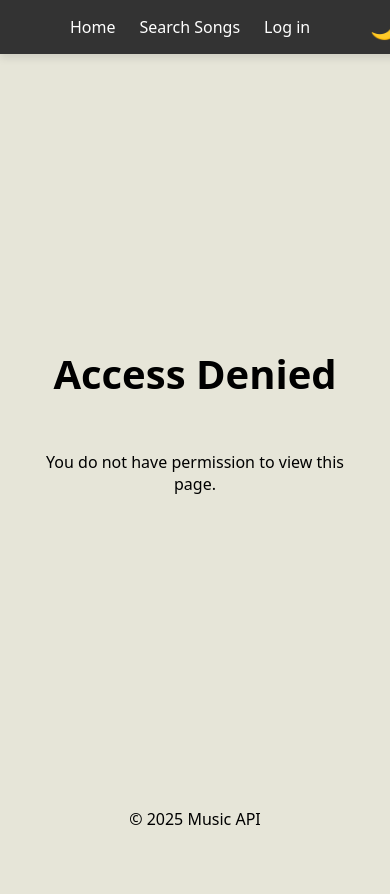
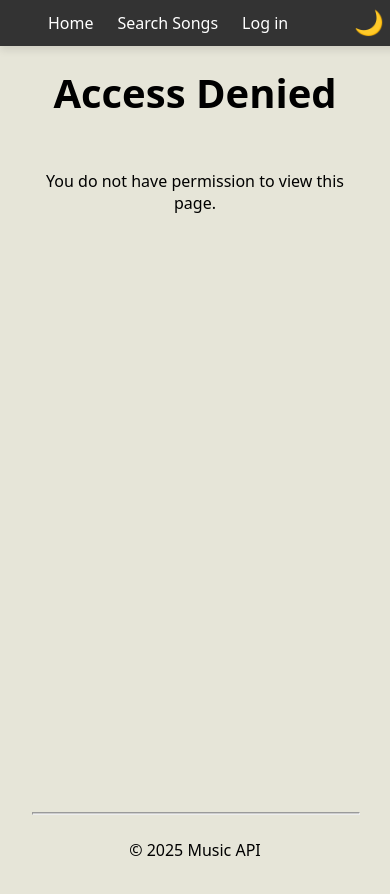
Before and after one commit to b-rino/musicAPI-frontend, a React (Vite) app: page /admin in a window 390 px wide. Shown: the top 894 px of the page. Built offline with nearby package versions, Linux system fonts and the light colour scheme.

Commit message:
Added horisontal line above footer and made Header.jsx responsive

```diff
--- a/src/components/Footer/Footer.jsx
+++ b/src/components/Footer/Footer.jsx
@@ -3,6 +3,7 @@ import styles from "./Footer.module.css";
 export default function Footer() {
   return (
     <div className={styles.footer}>
+      <hr className={styles.footerSeparator}></hr>
       <p>© 2025 Music API</p>
     </div>
   );
--- a/src/components/Footer/Footer.module.css
+++ b/src/components/Footer/Footer.module.css
@@ -1,4 +1,12 @@
 .footer {
   display: flex;
+  flex-direction: column;
   justify-content: center;
 }
+
+.footerSeparator {
+  width: 100%;
+  height: 1px;
+  background-color: #ccc;
+  margin-top: 20px;
+}
--- a/src/components/Header/Header.module.css
+++ b/src/components/Header/Header.module.css
@@ -11,14 +11,20 @@
   align-items: center;
   box-shadow: 0 4px 8px rgba(0, 0, 0, 0.1);
   z-index: 1000;
-  white-space: nowrap; /* ✅ forhindrer line-breaks */
+  white-space: nowrap;
 }
 
 @media (max-width: 768px) {
   .header {
-    padding: 12px 16px;
-    flex-direction: row;
-    align-items: center;
+    padding: 8px 8px 8px 0px;
+    justify-content: center;
+  }
+
+  .nav {
+    flex: 0;
+  }
+  .actions {
+    margin-left: 12px;
   }
 }
 
@@ -36,7 +42,6 @@
   transition: color 0.3s ease;
 }
 
-/* Hover skal stå som en separat selector */
 .header nav a:hover {
   color: #ffcc00;
 }
@@ -47,25 +52,25 @@
 }
 
 .nav {
-   flex: 1;
-   display: flex;
+  flex: 1;
+  display: flex;
   justify-content: center;
   overflow: hidden;
 }
 
 .themeButton {
   background: none;
-   border: none;
+  border: none;
   font-size: 1.5rem;
-   cursor: pointer; color: #ffffff;
+  cursor: pointer;
+  color: #ffffff;
   flex-shrink: 0;
-  }
+}
 
-
-  .actions {
+.actions {
   display: flex;
   align-items: center;
-  gap: 12px; /* afstand mellem logout og theme */
+  gap: 12px;
 }
 
 .logoutButton {
--- a/src/pages/Admin/Admin.module.css
+++ b/src/pages/Admin/Admin.module.css
@@ -1,7 +1,6 @@
 .container {
   display: flex;
   flex-direction: column;
-  justify-content: center;
   min-height: 90vh;
 }
 
@@ -17,7 +16,7 @@
 .userTable {
   width: 100%;
   border-collapse: collapse;
-  margin-top: 1rem;
+  margin: 1rem;
   font-family: Arial, sans-serif;
   font-size: 0.95rem;
 }
--- a/src/pages/LogIn/LogIn.jsx
+++ b/src/pages/LogIn/LogIn.jsx
@@ -10,7 +10,7 @@ import facade from "../../utils/apiFacade";
 
 export default function LogIn() {
   const navigate = useNavigate();
-  const { doLogin, logout, username, loggedIn } = useOutletContext();
+  const { doLogin, logout, loggedIn } = useOutletContext();
   const init = { username: "", password: "" };
   const [loginCredentials, setLoginCredentials] = useState(init);
   const [error, setError] = useState(null);
@@ -70,7 +70,7 @@ export default function LogIn() {
         </>
       ) : (
         <div>
-          <p>You are logged in as {username}</p>
+          <p>You are already logged in!</p>
           <button onClick={logout}>Logout</button>
         </div>
       )}
--- a/src/pages/Playlists/Playlists.module.css
+++ b/src/pages/Playlists/Playlists.module.css
@@ -1,12 +1,15 @@
 .container {
-  padding: 2rem;
+  display: flex;
+  flex-direction: column;
   min-height: 90vh;
 }
 
 .pageTitle {
-  font-size: 2rem;
-  margin-bottom: 1rem;
-  color: #333;
+  font-size: 2.5rem;
+  display: flex;
+  justify-content: center;
+  align-items: center;
+  padding: 2%;
 }
 
 .error {
```
